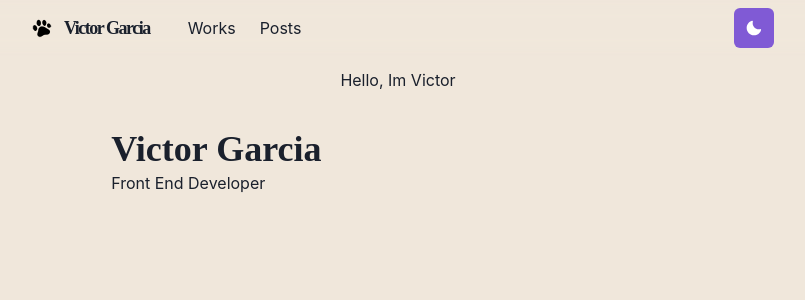
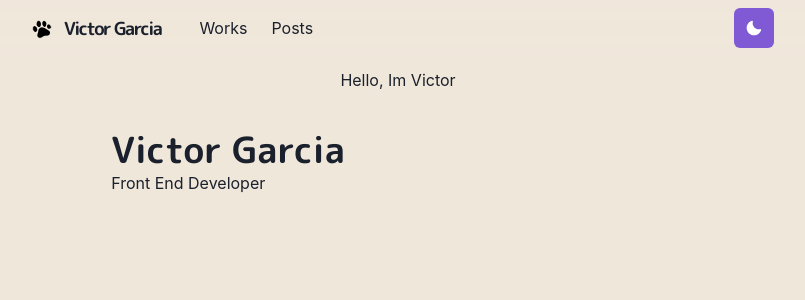
Before and after one commit to vgarmes/nextjs-chakra-homepage, a Next.js app: page / in a window 1280 px wide. Shown: the top 300 px of the page, without its empty margins (242-1047 px from the left). Built offline with nearby package versions, Linux system fonts and the light colour scheme.

Commit message:
import fonts

```diff
--- /dev/null
+++ b/components/fonts.tsx
@@ -0,0 +1,11 @@
+import { Global } from '@emotion/react'
+
+const Fonts = () => (
+  <Global
+    styles={`
+    @import url('https://fonts.googleapis.com/css2?family=M+PLUS+Rounded+1c:wght@300;700&display=swap');
+  `}
+  />
+)
+
+export default Fonts
--- a/pages/_app.tsx
+++ b/pages/_app.tsx
@@ -4,10 +4,12 @@
 import type { AppProps } from 'next/app'
 import theme from '../theme'
 import Layout from '../components/layouts/main'
+import Fonts from '../components/fonts'
 
 function MyApp({ Component, pageProps, router }: AppProps) {
   return (
     <ChakraProvider resetCSS theme={theme}>
+      <Fonts />
       <Layout router={router}>
         <Component {...pageProps} />
       </Layout>
```
